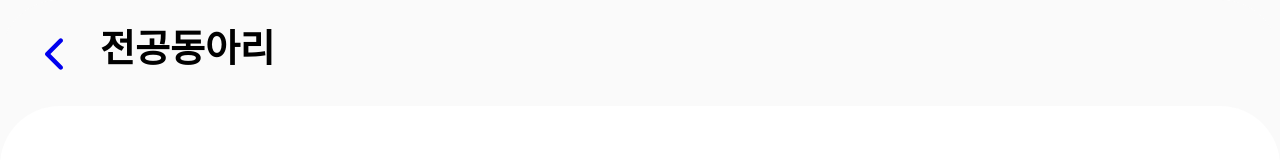
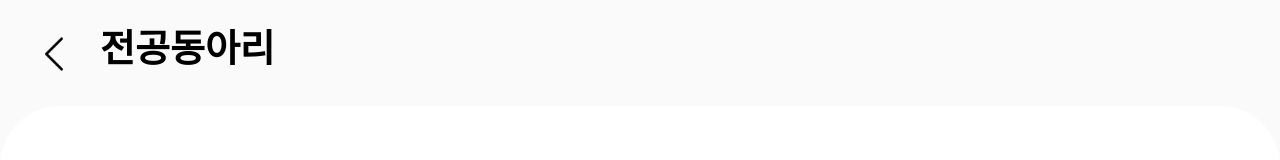
Before and after one commit to DSM-PICK/pick-client, a React app: page /attendance/club in a window 1280 px wide. Shown: the top 160 px of the page. Built offline with nearby package versions, Linux system fonts and the light colour scheme.

Commit message:
[ADD] <Attendancing.js> 불필요 파일 수정

```diff
--- a/src/component/Attendance/Attendancing/Attendancing.js
+++ b/src/component/Attendance/Attendancing/Attendancing.js
@@ -9,7 +9,6 @@ const onBack = () => {
 };
 
 const getFloorText = (floorName) => {
-	console.log(floorName[floorName.length - 1]);
 	return floorName[floorName.length - 1] === 'y'
 		? '자습실'
 		: `${Number(floorName[floorName.length - 1])}층`;
@@ -17,8 +16,6 @@ const getFloorText = (floorName) => {
 
 const Attendancing = ({ location }) => {
 	const Floor = getFloorText(location.pathname.split('/')[3]);
-
-	console.log(Floor);
 
 	return (
 		<S.Container>
--- a/src/component/Attendance/Attendancing/styles.js
+++ b/src/component/Attendance/Attendancing/styles.js
@@ -13,10 +13,13 @@ export const HeaderWhere = styled.div`
 `;
 
 export const HeaderBackBtn = styled.div`
+	display: flex;
 	width: 3em;
 	height: 3em;
 	margin-right: 20px;
-	background: black;
+	align-items: center;
+	justify-content: center;
+	background: url('../../../src/asset/Header/back.png') no-repeat center/100%;
 `;
 
 export const HeaderFloor = styled.div`
--- a/src/component/Attendance/ClassAttendance/ClassAttendance.js
+++ b/src/component/Attendance/ClassAttendance/ClassAttendance.js
@@ -13,9 +13,7 @@ const AttendanceClass = () => {
 	return (
 		<S.Container>
 			<Header>
-				<S.HeaderBackBtn as={Link} to="/main">
-					<IoIosArrowBack />
-				</S.HeaderBackBtn>
+				<S.HeaderBackBtn as={Link} to="/main" />
 				<S.HeaderText>교실 자습</S.HeaderText>
 			</Header>
 			<AttendanceBody anchorItems={anchorItems} />
--- a/src/component/Attendance/ClubAttendance/ClubAttendance.js
+++ b/src/component/Attendance/ClubAttendance/ClubAttendance.js
@@ -13,9 +13,7 @@ const AttendanceClub = () => {
 	return (
 		<S.Container>
 			<Header>
-				<S.HeaderBackBtn as={Link} to="/main">
-					<IoIosArrowBack />
-				</S.HeaderBackBtn>
+				<S.HeaderBackBtn as={Link} to="/main" />
 				<S.HeaderText>전공동아리</S.HeaderText>
 			</Header>
 			<AttendanceBody anchorItems={anchorItems} />
--- a/src/component/Attendance/styles.js
+++ b/src/component/Attendance/styles.js
@@ -14,11 +14,13 @@ export const HeaderBackBtn = styled.span`
 	left: 30px;
 	top: 30px;
 
-	& > svg {
-		width: 3em;
-		height: 3em;
-		vertical-align: middle;
-	}
+	display: flex;
+	width: 3em;
+	height: 3em;
+	margin-right: 20px;
+	align-items: center;
+	justify-content: center;
+	background: url('../../../src/asset/Header/back.png') no-repeat center/100%;
 `;
 
 export const HeaderText = styled.span`
```
